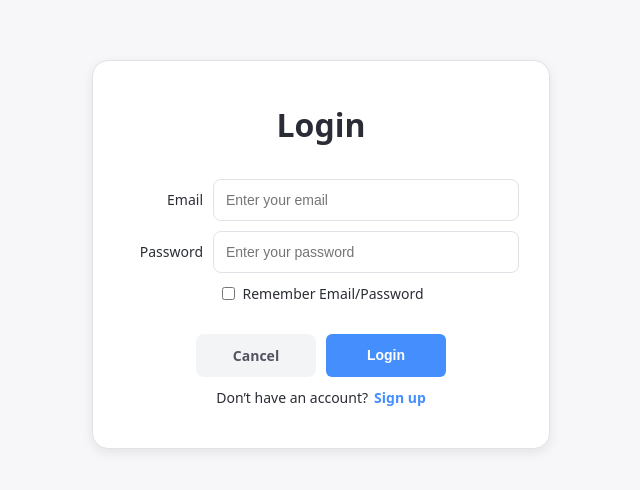
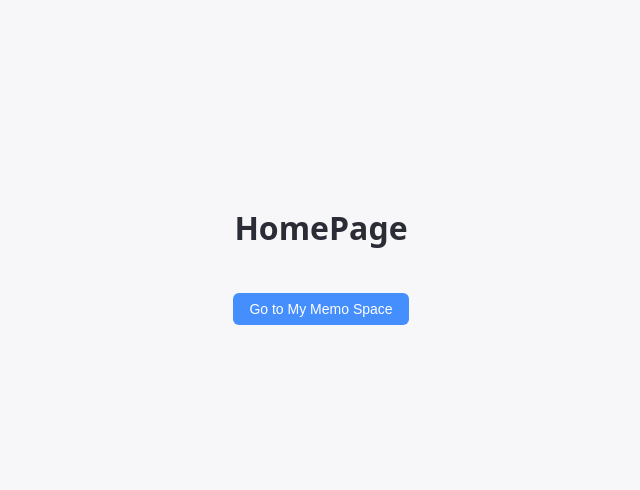
Before and after one commit to MJZ-Templates/custom-memo-app, a React (Vite) app in the folder front/: page / in a window 1280 px wide. Shown: the part 146-636 px from the top of the page, without its empty margins (319-959 px from the left). Built offline with nearby package versions, Linux system fonts and the light colour scheme; no server answers.

Commit message:
feat: 홈페이지 추가

```diff
--- a/front/src/App.jsx
+++ b/front/src/App.jsx
@@ -2,6 +2,7 @@ import { Routes, Route } from "react-router-dom";
 import LoginPage from "./pages/LoginPage";
 import SignUpPage from "./pages/SignUpPage";
 import MemoListPage from "./pages/MemoListPage";
+import HomePage from "./pages/HomePage";
 import styled from "@emotion/styled";
 
 const AppContainer = styled.div`
@@ -17,7 +18,8 @@ function App() {
   return (
     <AppContainer>
       <Routes>
-        <Route path="/" element={<LoginPage />} />
+        <Route path="/" element={<HomePage />} />
+        <Route path="/login" element={<LoginPage />} />
         <Route path="/signup" element={<SignUpPage />} />
         <Route path="/memo" element={<MemoListPage />} />
       </Routes>
--- /dev/null
+++ b/front/src/pages/HomePage.jsx
@@ -0,0 +1,34 @@
+import styled from "@emotion/styled";
+import { useNavigate } from "react-router-dom";
+import { Button } from "../components";
+
+const HomePageContainer = styled.div`
+  display: flex;
+  flex-direction: column;
+  align-items: center;
+  justify-content: center;
+  height: 100vh;
+  gap: 20px;
+`;
+
+const HomePage = () => {
+  const navigate = useNavigate();
+
+  const handleGoToMemo = () => {
+    const token = localStorage.getItem("accessToken");
+    if (token) {
+      navigate("/memo");
+    } else {
+      navigate("/login");
+    }
+  };
+
+  return (
+    <HomePageContainer>
+      <h1>HomePage</h1>
+      <Button onClick={handleGoToMemo}>Go to My Memo Space</Button>
+    </HomePageContainer>
+  );
+};
+
+export default HomePage;
```
